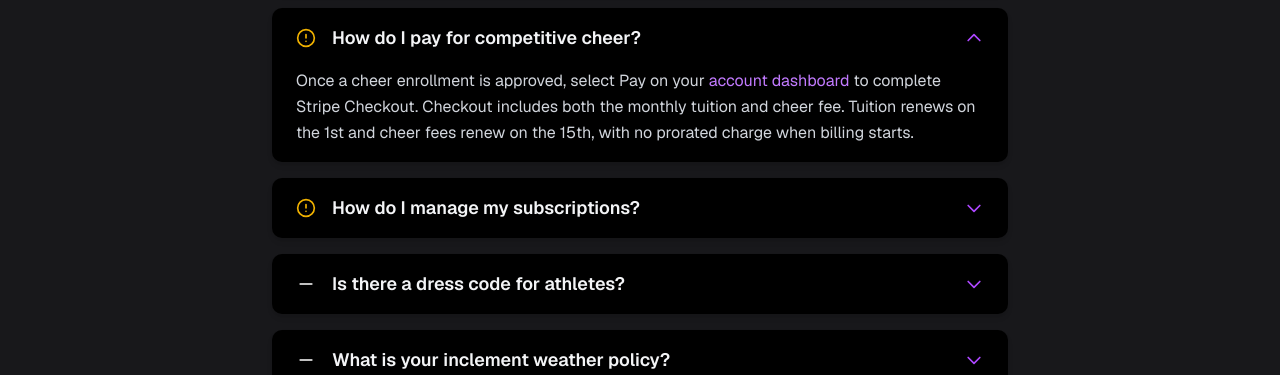
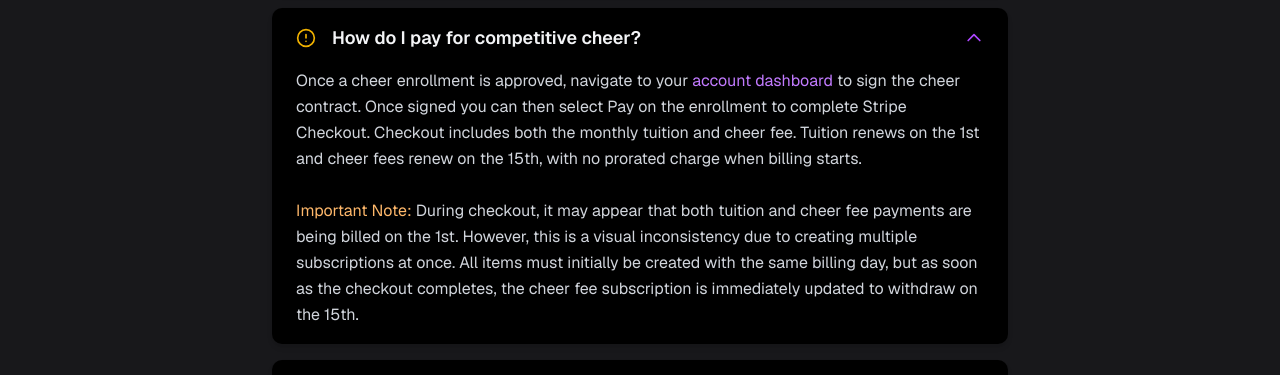
Before and after one commit to ApexMC/fusionlcc, a Next.js app: page /faq in a window 1280 px wide. Both pictures are taken after a click on the button "How do I pay for competitive cheer?". Shown: the part 392-767 px from the top of the page. Built offline with nearby package versions, Linux system fonts and the light colour scheme; no server answers.

Commit message:
update cheer payment faq

```diff
--- a/app/faq/page.tsx
+++ b/app/faq/page.tsx
@@ -21,7 +21,7 @@ export default function FAQ() {
         <FAQCard
           icon={<CircleAlert className="w-5 h-5 text-yellow-500 dark:text-yellow-500" />}
           question="How do I pay for competitive cheer?"
-          answer={<span>Once a cheer enrollment is approved, select Pay on your <Link className="text-purple-400" href="/account">account dashboard</Link> to complete Stripe Checkout. Checkout includes both the monthly tuition and cheer fee. Tuition renews on the 1st and cheer fees renew on the 15th, with no prorated charge when billing starts.</span>}
+          answer={<span>Once a cheer enrollment is approved, navigate to your <Link className="text-purple-400" href="/account">account dashboard</Link> to sign the cheer contract. Once signed you can then select Pay on the enrollment to complete Stripe Checkout. Checkout includes both the monthly tuition and cheer fee. Tuition renews on the 1st and cheer fees renew on the 15th, with no prorated charge when billing starts.<br></br><br></br><span className="text-orange-300">Important Note:</span> During checkout, it may appear that both tuition and cheer fee payments are being billed on the 1st. However, this is a visual inconsistency due to creating multiple subscriptions at once. All items must initially be created with the same billing day, but as soon as the checkout completes, the cheer fee subscription is immediately updated to withdraw on the 15th.</span>}
         />
         <FAQCard
           icon={<CircleAlert className="w-5 h-5 text-yellow-500 dark:text-yellow-500" />}
```
